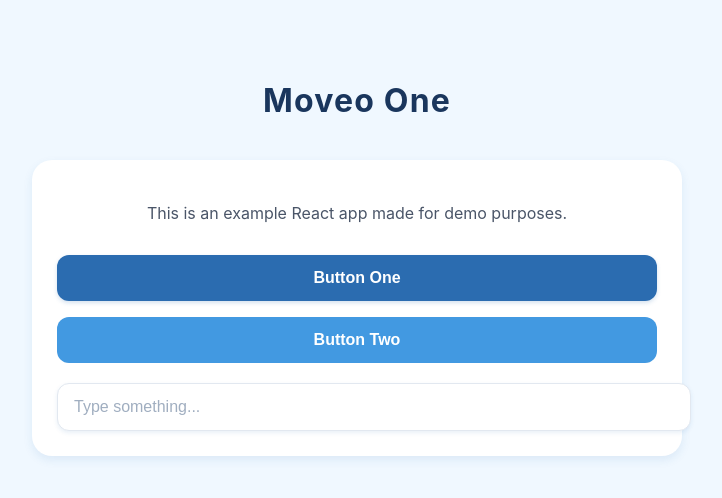
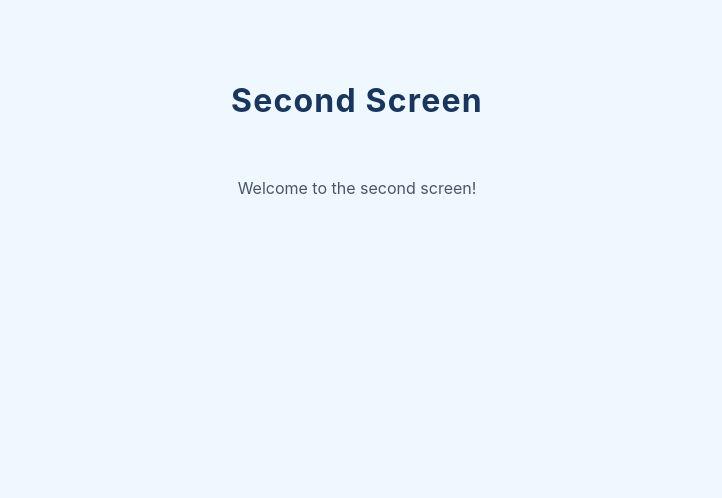
Before and after one commit to divstechnologydev/moveo-analytics-js, a React (Create React App) app in the folder examples/react/simple-react-example/: page /second-screen in a window 1280 px wide. Shown: the top 498 px of the page, without its empty margins (283-1005 px from the left). Built offline with nearby package versions, Linux system fonts and the light colour scheme.

Commit message:
Second screen for testing added

```diff
--- a/examples/react/simple-react-example/package.json
+++ b/examples/react/simple-react-example/package.json
@@ -10,6 +10,7 @@
     "moveo-one-analytics-js": "^1.0.0",
     "react": "^19.0.0",
     "react-dom": "^19.0.0",
+    "react-router-dom": "^7.4.1",
     "react-scripts": "5.0.1",
     "web-vitals": "^2.1.4"
   },
--- a/examples/react/simple-react-example/src/App.js
+++ b/examples/react/simple-react-example/src/App.js
@@ -1,14 +1,18 @@
 import { useEffect, useState } from "react";
-import { MoveoOne } from "moveo-one-analytics-js";
+import { useNavigate } from "react-router-dom";
 import "./App.css";
 
 function App() {
   const [inputText, setInputText] = useState("");
+  const navigate = useNavigate();
 
   useEffect(() => {}, []);
 
   const handlePress = (buttonName) => {
     console.log(`${buttonName} clicked!`);
+    if (buttonName === "Button One") {
+      navigate("/second-screen");
+    }
   };
 
   const handleInputBlur = () => {};
--- /dev/null
+++ b/examples/react/simple-react-example/src/SecondScreen.js
@@ -0,0 +1,17 @@
+import "./App.css";
+import { useEffect } from "react";
+
+function SecondScreen() {
+  useEffect(() => {
+    console.log("Second screen loaded");
+  }, []);
+
+  return (
+    <div className="main-container">
+      <h1 className="title">Second Screen</h1>
+      <p className="paragraph">Welcome to the second screen!</p>
+    </div>
+  );
+}
+
+export default SecondScreen;
--- a/examples/react/simple-react-example/src/index.js
+++ b/examples/react/simple-react-example/src/index.js
@@ -1,13 +1,20 @@
-import React from 'react';
-import ReactDOM from 'react-dom/client';
-import './index.css';
-import App from './App';
-import reportWebVitals from './reportWebVitals';
+import React from "react";
+import ReactDOM from "react-dom/client";
+import "./index.css";
+import App from "./App";
+import reportWebVitals from "./reportWebVitals";
+import { BrowserRouter, Routes, Route } from "react-router-dom";
+import SecondScreen from "./SecondScreen";
 
-const root = ReactDOM.createRoot(document.getElementById('root'));
+const root = ReactDOM.createRoot(document.getElementById("root"));
 root.render(
   <React.StrictMode>
-    <App />
+    <BrowserRouter>
+      <Routes>
+        <Route path="/" element={<App />} />
+        <Route path="/second-screen" element={<SecondScreen />} />
+      </Routes>
+    </BrowserRouter>
   </React.StrictMode>
 );
 
```
